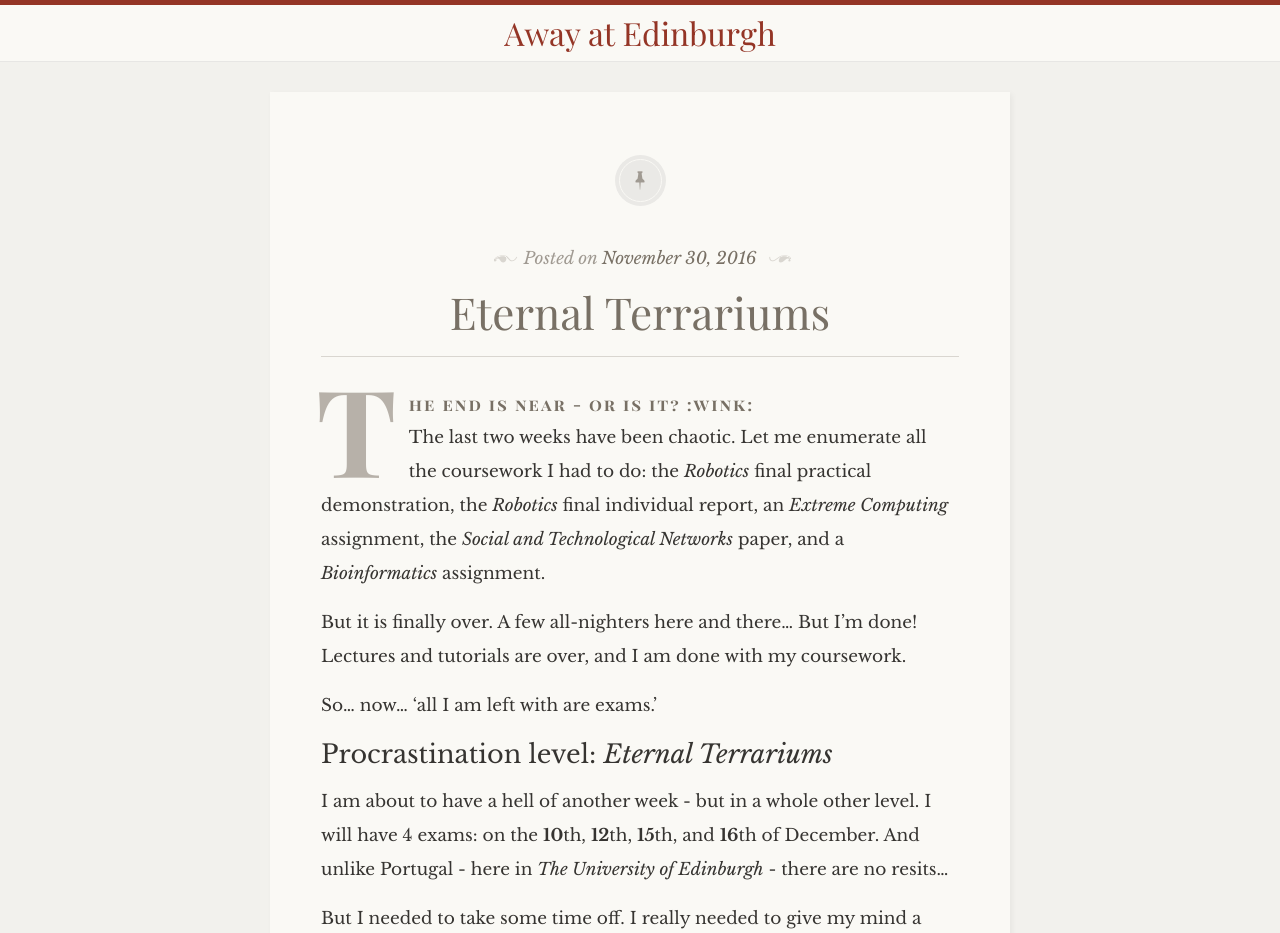
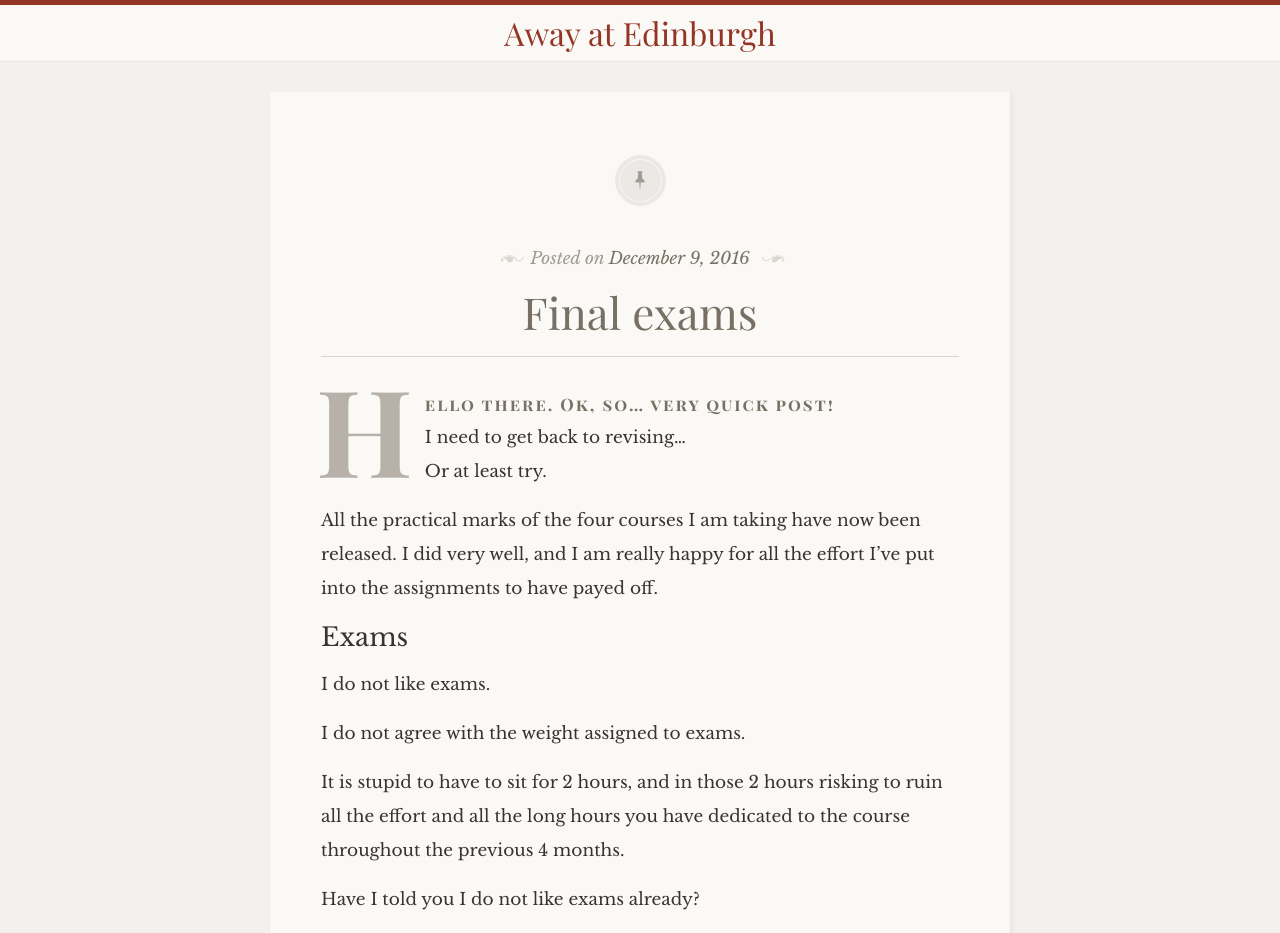
Before and after one commit to ferrolho/away-at-edinburgh, a Jekyll site: the page built from index.html, in a window 1280 px wide. Shown: the top 933 px of the page. Built offline with Jekyll 4.4.1, drawn with Linux system fonts in a browser that asks for light colours; some web fonts are replaced; some of the changed text lies outside the part shown.

Commit message:
Adds new blog post

```diff
--- /dev/null
+++ b/_posts/2016-12-09-final-exams.markdown
@@ -0,0 +1,41 @@
+---
+layout: post
+title:  Final exams
+date:   2016-12-09 00:00:00 +0000
+---
+
+Hello there. Ok, so... very quick post!
+I need to get back to revising...
+Or at least try.
+
+All the practical marks of the four courses I am taking have now been released. I did very well, and I am really happy for all the effort I've put into the assignments to have payed off.
+
+## Exams
+
+I do not like exams.
+
+I do not agree with the weight assigned to exams.
+
+It is stupid to have to sit for 2 hours, and in those 2 hours risking to ruin all the effort and all the long hours you have dedicated to the course throughout the previous 4 months.
+
+Have I told you I do not like exams already?
+
+## The next days will be chaotic
+
+My exams start tomorrow - yes, an exam on a Saturday - with *Extreme Computing*, *Bioinformatics* on Monday, *Social and Tech Nets* on Thursday, and finally *Robotics* on Friday.
+
+I am not prepared.
+
+I had lots of days to revise, but I only started this week because I just didn't have the inner strength to start earlier. The course assignments really got the best of me and I needed some rest.
+
+## I do not like exams
+
+This is the first time that I think being away from Portugal has had an impact on my performance.
+
+At FEUP - my home college - a lot of the people taking an exam choose to go to a big room and study all together. This is good because **(1)** you get to explain stuff to each other, and **(2)** you get to share the pain of having to do something you don't like - the latter is of utmost importance.
+
+Since I am an exchange student I will have to sit all the exams now - here in Edinburgh the normal examination diet is around May. Everyone I know has already gone back to their hometown because they are only taking the exams in a couple of months from now.
+
+Studying for an exam alone is not that great. Hopefully, these will be the last exams I will have to take before I finish my Master's degree.
+
+Right, back to *Hadoop MapReduce* and *Data Warehousing* now... bye!
--- a/_sass/_base.scss
+++ b/_sass/_base.scss
@@ -324,3 +324,24 @@ pre {
         }
     }
 }
+
+
+
+/**
+ * iframes
+ */
+.video-container {
+    position: relative;
+    padding-bottom: 56.25%;
+    padding-top: 35px;
+    height: 0;
+    overflow: hidden;
+}
+
+.video-container iframe {
+    position: absolute;
+    top: 0;
+    left: 0;
+    width: 100%;
+    height: 100%;
+}
```
